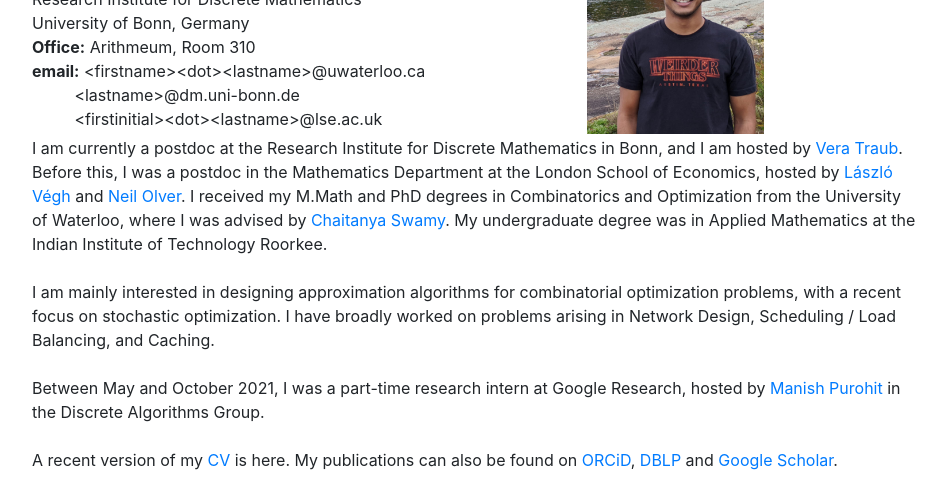
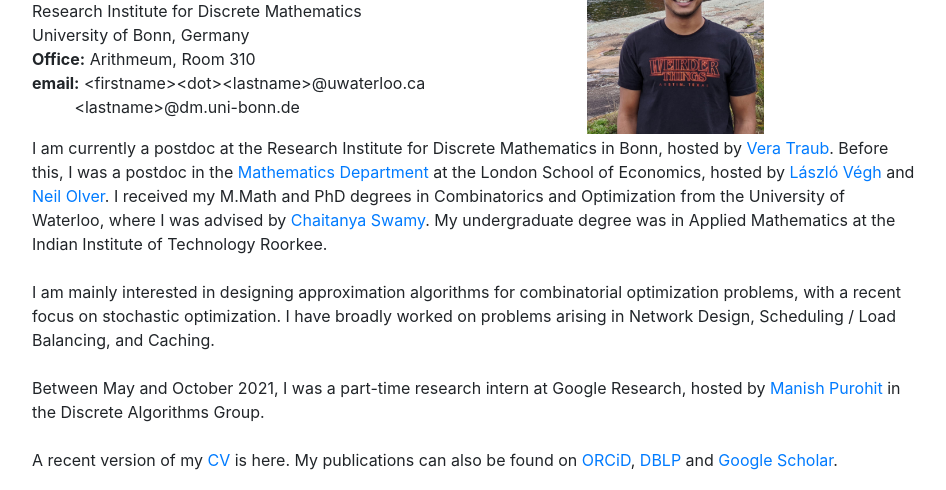
Before and after one commit to i-sharat/i-sharat.github.io, a plain HTML site: page index.html in a window 1280 px wide. Shown: the part 97-587 px from the top of the page, without its empty margins (165-1111 px from the left). Drawn offline with nearby package versions, Linux system fonts and the light colour scheme.

Commit message:
Remove LSE email
LSE email account got deactivated as of September 30th, 2024.

```diff
--- a/index.html
+++ b/index.html
@@ -22,7 +22,6 @@
 <a><b>Office:</b> Arithmeum, Room 310</a><br>
 <a><b>email:</b> &ltfirstname&gt&ltdot&gt&ltlastname&gt@uwaterloo.ca</a><br>
 <a><b>&nbsp&nbsp&nbsp&nbsp&nbsp&nbsp&nbsp&nbsp&nbsp&nbsp</b> &ltlastname&gt@dm.uni-bonn.de</a><br>
-<a><b>&nbsp&nbsp&nbsp&nbsp&nbsp&nbsp&nbsp&nbsp&nbsp&nbsp</b> &ltfirstinitial&gt&ltdot&gt&ltlastname&gt@lse.ac.uk</a><br>
 </div>
 </td>
 <td width="10%"> </td>
@@ -37,7 +36,7 @@
 <td width="10%"> </td>
 <td width="80%">
 
-  <div>I am currently a postdoc at the Research Institute for Discrete Mathematics in Bonn, and I am hosted by <a href="https://www.or.uni-bonn.de/~traub/Vera_Traub.html">Vera Traub</a>. Before this, I was a postdoc in the Mathematics Department at the London School of Economics, hosted by <a href="https://personal.lse.ac.uk/veghl/">László Végh</a> and <a href="https://nolver.net/home/">Neil Olver</a>. I received my M.Math and PhD degrees in Combinatorics and Optimization from the University of Waterloo, where I was advised by <a href="http://www.math.uwaterloo.ca/~cswamy/">Chaitanya Swamy</a>. My undergraduate degree was in Applied Mathematics at the Indian Institute of Technology Roorkee.</div>
+  <div>I am currently a postdoc at the Research Institute for Discrete Mathematics in Bonn, hosted by <a href="https://www.or.uni-bonn.de/~traub/Vera_Traub.html">Vera Traub</a>. Before this, I was a postdoc in the <a href="https://www.lse.ac.uk/Mathematics/Research/Operations-Research">Mathematics Department</a> at the London School of Economics, hosted by <a href="https://personal.lse.ac.uk/veghl/">László Végh</a> and <a href="https://nolver.net/home/">Neil Olver</a>. I received my M.Math and PhD degrees in Combinatorics and Optimization from the University of Waterloo, where I was advised by <a href="http://www.math.uwaterloo.ca/~cswamy/">Chaitanya Swamy</a>. My undergraduate degree was in Applied Mathematics at the Indian Institute of Technology Roorkee.</div>
 
   <div><br>I am mainly interested in designing approximation algorithms for combinatorial optimization problems, with a recent focus on stochastic optimization. I have broadly worked on problems arising in Network Design, Scheduling / Load Balancing, and Caching.</div>
 
```
